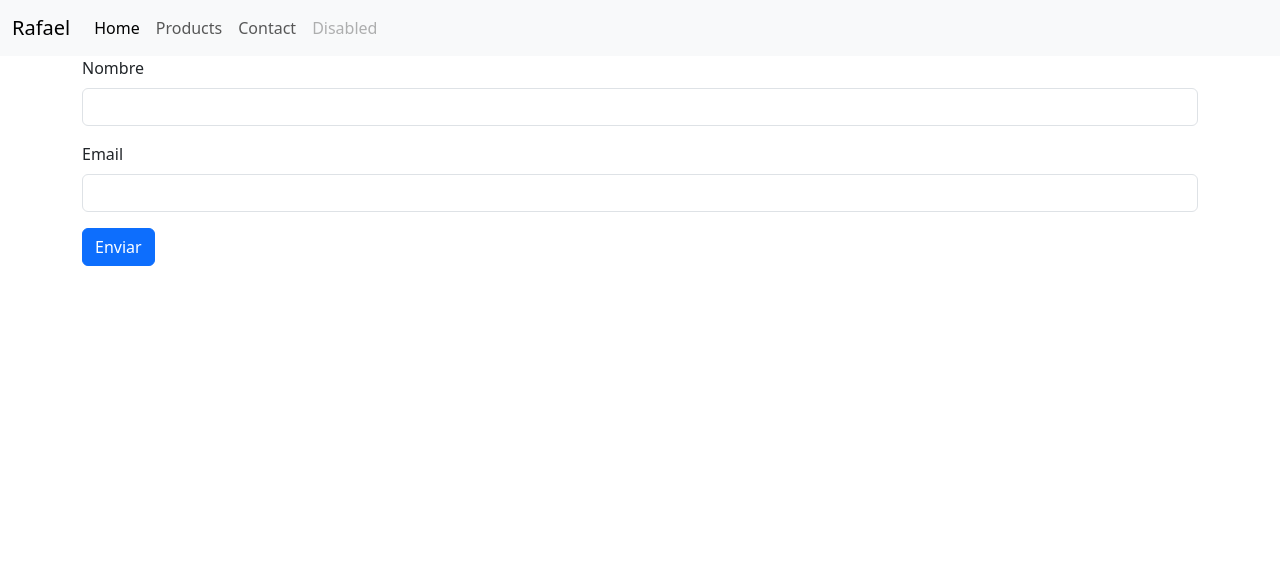
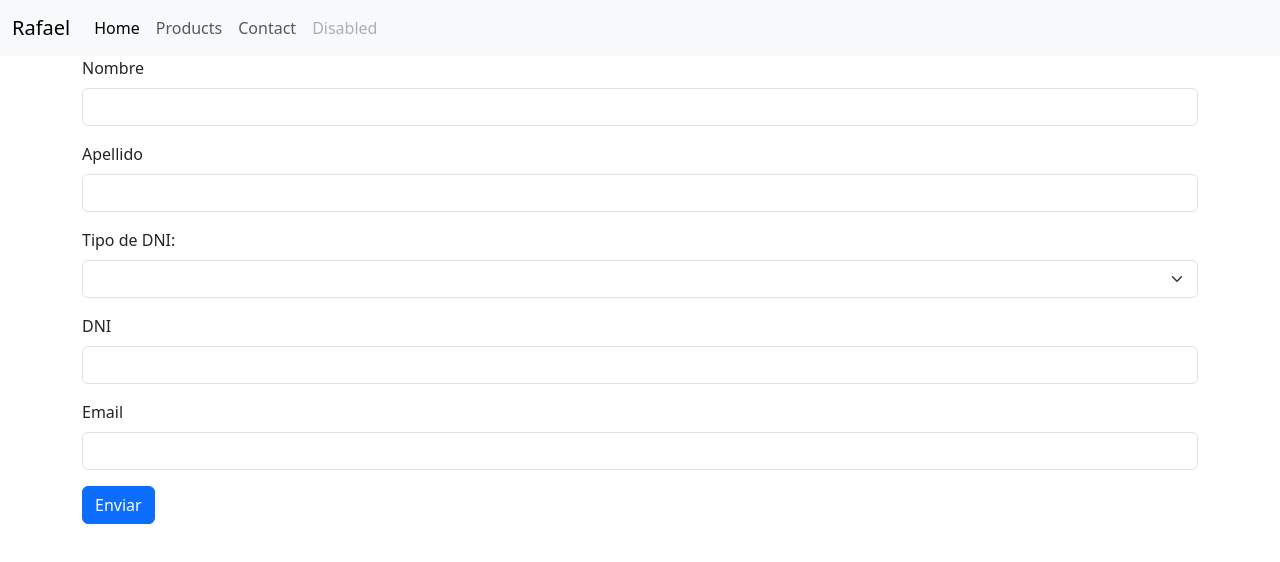
Before and after one commit to Rafael30586/AngularPractica, an Angular app in the folder CursoSergieCode/landing-page-angular/: page /contact in a window 1280 px wide. Shown: the top 562 px of the page. Built offline with nearby package versions, Linux system fonts and the light colour scheme.

Commit message:
formulario completado

```diff
--- a/CursoSergieCode/landing-page-angular/src/app/contact/contact.component.html
+++ b/CursoSergieCode/landing-page-angular/src/app/contact/contact.component.html
@@ -2,10 +2,43 @@
     <form [formGroup]="formularioContacto" (ngSubmit)="enviar()">
         <div class="mb-3">
             <label for="name" class="form-label">Nombre</label>
-            <input [ngClass]="{'is-invalid': hasErrors('nombre','required')}"
+            <input [ngClass]="{'is-invalid': hasErrors('nombre','required') || hasErrors('nombre','minlength')}"
             type="text" class="form-control" id="name" formControlName="nombre">
             <div class="text-danger" *ngIf="hasErrors('nombre' , 'required')">
                 Campo requerido
+            </div>
+            <div class="text-danger" *ngIf="hasErrors('nombre' , 'minlength')">
+                Mínimo tres caracteres
+            </div>
+        </div>
+        <div class="mb-3">
+            <label for="name" class="form-label">Apellido</label>
+            <input [ngClass]="{'is-invalid': hasErrors('apellido','required') || hasErrors('apellido','minlength')}"
+            type="text" class="form-control" id="name" formControlName="apellido">
+            <div class="text-danger" *ngIf="hasErrors('apellido' , 'required')">
+                Campo requerido
+            </div>
+            <div class="text-danger" *ngIf="hasErrors('nombre' , 'minlength')">
+                Mínimo tres caracteres
+            </div>
+        </div>
+        <div class="mb-3">
+            <label for="name" class="form-label">Tipo de DNI:</label>
+            <select class="form-select" id="tipoDni" formControlName="tipoDni">
+                <option value="DNI">DNI</option>
+                <option value="Pasaporte">Pasaporte</option>
+                <option value="Cédula">Cédula</option>
+            </select>
+        </div>
+        <div class="mb-3">
+            <label for="name" class="form-label">{{tipoDni}}</label>
+            <input [ngClass]="{'is-invalid': hasErrors('dni','required') || hasErrors('dni','minlength')}"
+            type="text" class="form-control" id="name" formControlName="dni">
+            <div class="text-danger" *ngIf="hasErrors('dni' , 'required')">
+                {{tipoDni}} requerido
+            </div>
+            <div class="text-danger" *ngIf="hasErrors('nombre' , 'minlength')">
+                Mínimo tres caracteres
             </div>
         </div>
         <div class="mb-3">
--- a/CursoSergieCode/landing-page-angular/src/app/contact/contact.component.ts
+++ b/CursoSergieCode/landing-page-angular/src/app/contact/contact.component.ts
@@ -1,4 +1,4 @@
-import { Component } from '@angular/core';
+import { Component, OnInit } from '@angular/core';
 import { FormBuilder, FormGroup, Validators } from '@angular/forms';
 
 @Component({
@@ -6,14 +6,23 @@ import { FormBuilder, FormGroup, Validators } from '@angular/forms';
   templateUrl: './contact.component.html',
   styleUrls: ['./contact.component.css']
 })
-export class ContactComponent {
+export class ContactComponent implements OnInit{
 
   formularioContacto: FormGroup
+  tipoDni: string = 'DNI'
+  usuarioActivo: any = {
+    nombre:"Pedro",
+    apellido:'Perez',
+    dni:'34091442'
+  }
 
   constructor(private form: FormBuilder){
 
     this.formularioContacto = this.form.group({
-      nombre: ['', Validators.required],
+      nombre: ['', [Validators.required, Validators.minLength(3)]],
+      apellido: ['', [Validators.required, Validators.minLength(3)]],
+      tipoDni: [''],
+      dni: ['', [Validators.required, Validators.minLength(3)]],
       email: ['', [Validators.email, Validators.required]]
     })
 
@@ -26,5 +35,28 @@ export class ContactComponent {
   enviar(){
     console.log(this.formularioContacto)
   }
+/*
+  ngOnInit(): void {
+    this.formularioContacto.patchValue({
+      nombre:this.usuarioActivo.nombre,
+      apellido: this.usuarioActivo.apellido,
+      dni: this.usuarioActivo.dni
+    })
+    this.formularioContacto.get('nombre')?.disable()
+    this.formularioContacto.get('apellido')?.disable()
+    this.formularioContacto.get('dni')?.disable()
+  }*/
+/*
+  ngOnInit(): void {
+    this.formularioContacto.valueChanges.subscribe(valor=>{
+      console.log(valor)
+    })
+  }*/
+
+  ngOnInit(): void {
+    this.formularioContacto.get('tipoDni')?.valueChanges.subscribe(value=>{
+      this.tipoDni = value
+    })
+  }
 
 }
```
